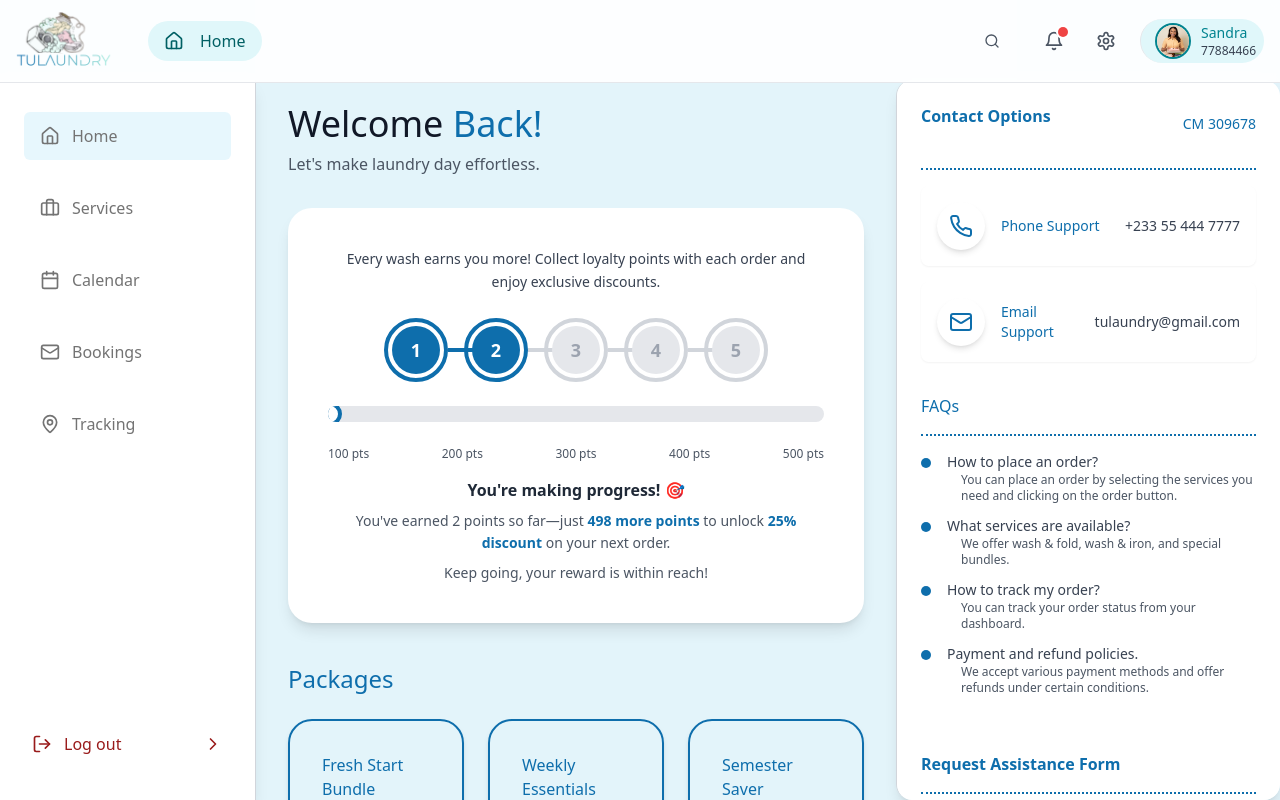
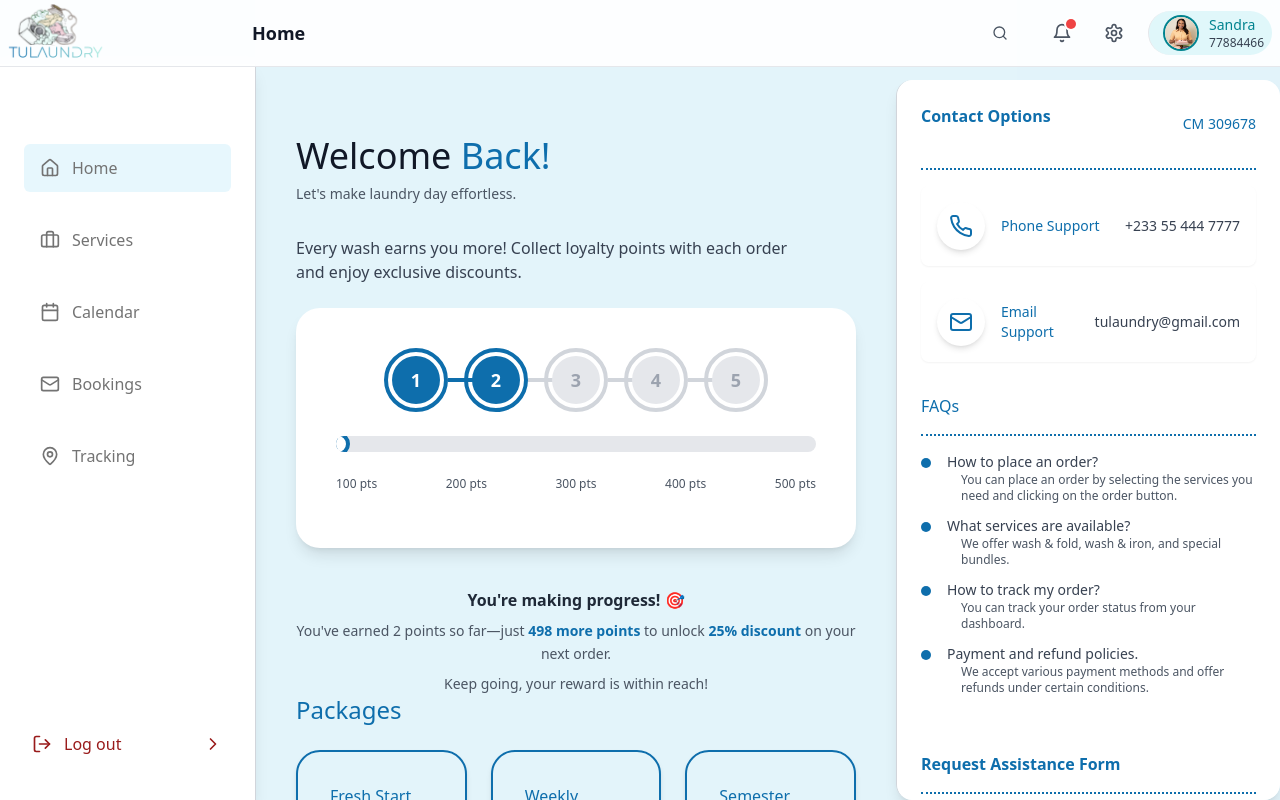
Before and after one commit to Aristocratjnr/Consumer-dashboard, a Next.js app: page /home in a window 1280 px wide. Shown: the top 800 px of the page. Built offline with nearby package versions, Linux system fonts and the light colour scheme.

Commit message:
feat: enhance dashboard layout and improve text clarity for better user experience

```diff
--- a/src/app/(dashboard)/home/page.tsx
+++ b/src/app/(dashboard)/home/page.tsx
@@ -132,9 +132,9 @@ export default function Dashboard() {
   };
 
   return (
-    <div className="min-h-screen bg-teal-20 text-gray-900">
+    <div className="min-h-screen bg-teal-20  text-gray-900">
       {/* Enhanced Header */}
-      <header className="fixed top-0 left-0 right-0 z-50 bg-white border-b border-gray-200 px-4 py-3 backdrop-blur-sm bg-white/90">
+      <header className="fixed top-0 left-0 right-0 z-50 bg-white border-b border-gray-200 px-2 py-1 backdrop-blur-sm bg-white/90">
         <div className="max-w-screen-2xl mx-auto flex items-center justify-between">
           <div className="flex items-center space-x-8">
             {/* Logo */}
@@ -144,10 +144,9 @@ export default function Dashboard() {
               </Link>
             </div><br/>
 
-            <nav className="hidden md:flex items-center gap-6">
-              <button className="flex items-center gap-4 px-4 py-2 rounded-full bg-teal-50 text-teal-900 hover:bg-teal-100 transition-all">
-                <Home className="h-5 w-5" />
-                <span className="font-medium">Home</span>
+            <nav className="items-center">
+            <button className="flex items-center">
+                <span className="ml-28 text-lg font-semibold">Home</span>
               </button>
             </nav>
           </div>
@@ -218,9 +217,9 @@ export default function Dashboard() {
       </header>
 
 
-      <div className="pt-20 flex">
-        <aside className="fixed left-0 top-20 bottom-0 w-64 bg-white border-r border-gray-300 px-6 py-8 shadow-lg">
-          <nav className="space-y-0.5 flex-grow">
+      <div className="pt-24 flex">
+        <aside className="fixed left-0 top-16 bottom-0 w-64 bg-white border-r border-gray-300 px-6 py-8 shadow-lg">
+          <nav className="space-y-0.5 flex-grow"><br/><br/>
             <Link href="/" passHref>
               <button className="flex w-full rounded-md bg-teal-20 items-center px-4 py-3 text-muted-foreground hover:bg-accent hover:text-accent-foreground dark:text-gray-300 dark:hover:bg-gray-700">
                 <Home className="mr-3 h-5 w-5" />
@@ -261,21 +260,21 @@ export default function Dashboard() {
           </button>
         </aside>
 
-        <main className="flex-1 ml-64 mr-96 px-8 py-6">
+        <main className="flex-1 ml-64 mr-96 px-10 py-10">
           <div className="max-w-4xl">
             <div className="mb-8">
               <h1 className="text-4xl font-semi-bold">Welcome <span className="text-teal">Back!</span></h1>
-              <p className="text-gray-600 mt-2">Let's make laundry day effortless.</p>
+              <p className="text-gray-600 mt-2 text-sm">Let's make laundry day effortless.</p>
             </div>
-
+            {/* Text Section at the Top */}
+            <div className="text-center mb-6">
+                <p className="text-gray-700 text-md text-left">
+                  Every wash earns you more! Collect loyalty points with each order <br/> and enjoy exclusive discounts.
+                </p>
+              </div>
             {/* Progress Section */}
             <div className="rounded-3xl p-6 md:p-10 mb-10 shadow-lg bg-white">
-              {/* Text Section at the Top */}
-              <div className="text-center mb-6">
-                <p className="text-gray-700 text-sm leading-relaxed">
-                  Every wash earns you more! Collect loyalty points with each order and enjoy exclusive discounts.
-                </p>
-              </div>
+
 
               {/* Progress Section with Numbered Circles */}
               <div className="flex flex-wrap justify-center items-center gap-4 mb-6">
@@ -334,6 +333,7 @@ export default function Dashboard() {
                   <span key={index}>{point.points} pts</span>
                 ))}
               </div>
+              </div>
 
               {/* Status Text */}
               <div className="flex flex-col items-center text-center">
@@ -355,7 +355,7 @@ export default function Dashboard() {
                   {dragProgress < 100 ? "Keep going, your reward is within reach!" : "Thank you for your loyalty!"}
                 </p>
               </div>
-            </div>
+
 
             {/* Packages */}
             <div>
```
